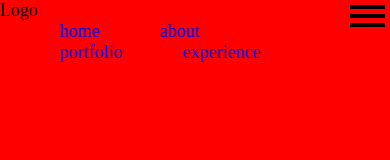
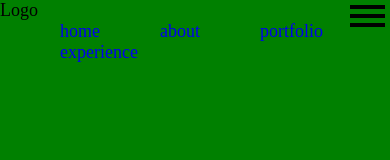
Before and after one commit to xihyeon/Portpolio, a plain HTML site: page index.html in a window 390 px wide. Drawn offline with Linux system fonts and the light colour scheme.

Commit message:
반응형+_
반응형 추가

```diff
--- /dev/null
+++ b/css/layout.css
@@ -0,0 +1,60 @@
+@charset "UTF-8";
+html,body{ height: 100%; }
+
+#wrap{
+  position: relative;
+  max-width: 1440px;
+  height: 100%;
+  margin: 0 auto;
+  overflow: hidden;
+}
+
+header{
+  position: relative;
+  width: 100%;
+  height: 90px;
+}
+#logo{
+  display: inline-block;
+}
+#main_gnb{
+}
+#main_gnb > ul{
+  display: inline-block;
+  float: right;
+}
+#main_gnb > ul > li {
+  float: left;
+
+}
+
+#main_gnb > ul > li > a{
+  position: relative;
+  display: block;
+  margin-left: 60px;
+}
+
+
+
+
+
+
+
+
+
+
+@media screen and ( max-width: 1200px ) {
+  body{ background: red; }
+}
+
+@media screen and ( max-width: 1024px ) {
+  body{ background: blue; }
+}
+
+@media screen and ( max-width: 768px ) {
+  body{ background: green; }
+}
+
+@media screen and ( max-width: 380px ) {
+  body{ background: yellow; }
+}
--- a/css/style.css
+++ b/css/style.css
@@ -5,20 +5,10 @@ ul,li{list-style: none;}
 body{
   width: 100%;
   font-size: 18px;
+  min-width: 380px;
 }
 
-#wrap{
-  position: relative;
-  max-width: 1440px;
-  height: 100vh;
-  margin: 0 auto;
 
-}
-header{
-  position: relative;
-  width: 100%;
-  height: 90px;
-}
 /* 햄버거 메뉴  */
 .ham_menu{
   position: absolute;
@@ -35,24 +25,3 @@ header{
 }
 
 /* header style */
-
-#main_gnb{
-  position: absolute;
-  top: 0;
-  right: 80px;
-}
-#main_gnb > ul > li {
-  position: relative;
-  display: inline-block;
-  margin-left: 60px;
-  float: left;
-}
-
-
-
-@media ( max-width: 768px ) {
-  body {
-    width: 100%;
-    background: red;
-  }
-}
--- a/index.html
+++ b/index.html
@@ -6,6 +6,7 @@
      <title>2020portfolio</title>
      <meta name="viewport" content="width=device-width, initial-scale=1">
      <link rel="stylesheet" href="css/common.css">
+     <link rel="stylesheet" href="css/layout.css">
      <link rel="stylesheet" href="css/style.css">
 
  </head>
```
